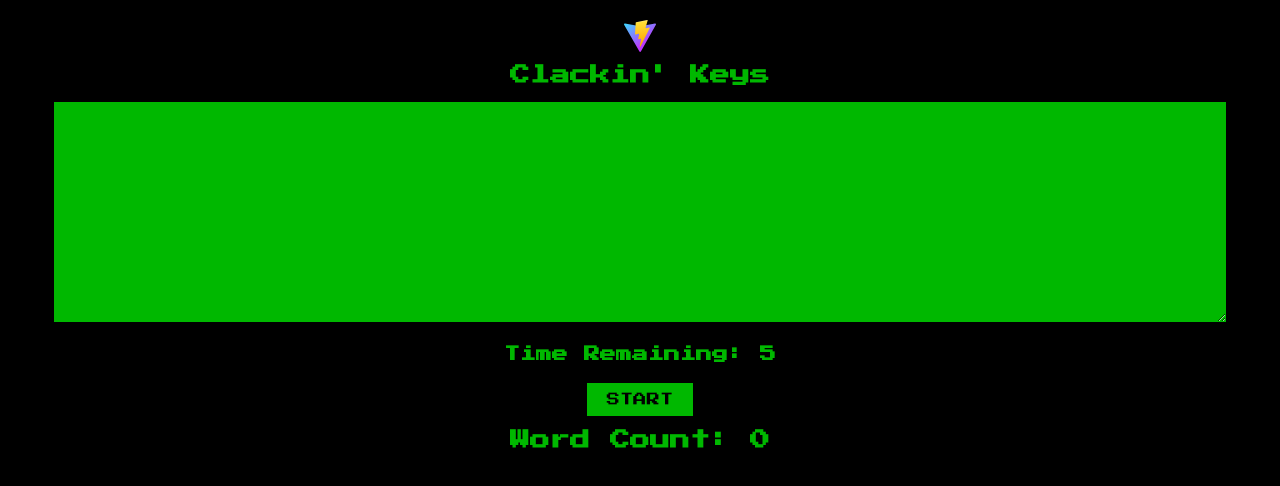
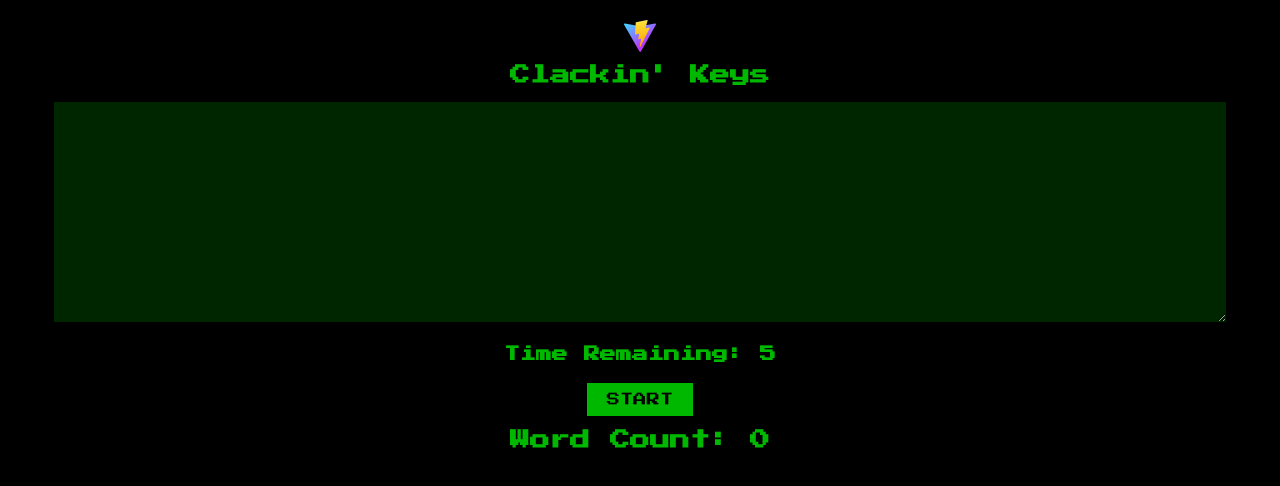
Before and after one commit to 0xjosiah/speed-typing-game, a React (Vite) app: page / in a window 1280 px wide. Shown: the top 486 px of the page. Built offline with nearby package versions, Linux system fonts and the light colour scheme.

Commit message:
changes disabled styles for textarea

```diff
--- a/src/App.jsx
+++ b/src/App.jsx
@@ -50,7 +50,7 @@ function App() {
         name='words'
         value={words}
         onChange={handleChange}
-        disabled={isTimeRunning}
+        disabled={!isTimeRunning}
       />
       <h4>Time Remaining: {time}</h4>
       <button disabled={isTimeRunning} onClick={startGame}>Start</button>
--- a/src/index.css
+++ b/src/index.css
@@ -38,3 +38,8 @@ textarea {
   background: #00b800;
   padding: 10px;
 }
+
+textarea:disabled {
+  background-color: #00b80034;
+  color: #00b800;
+}
```
